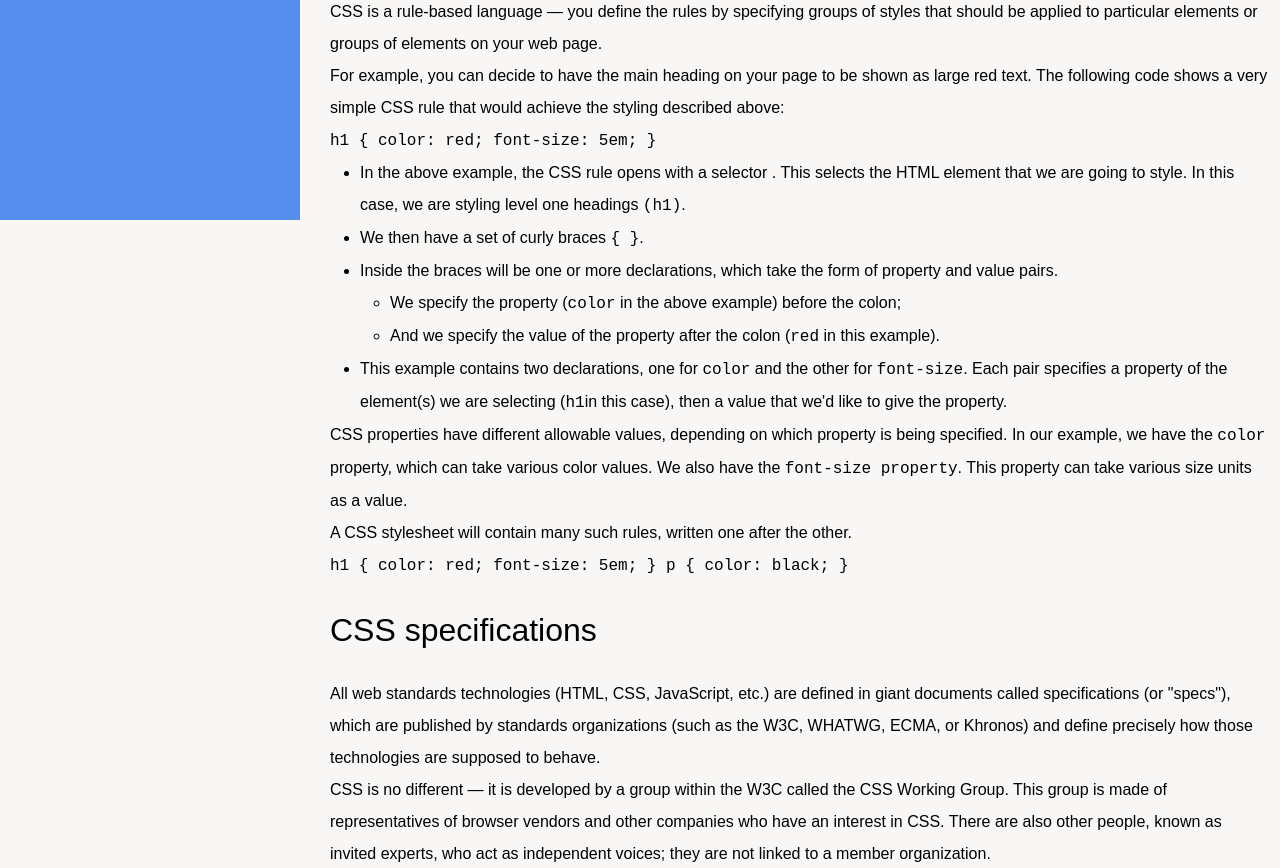
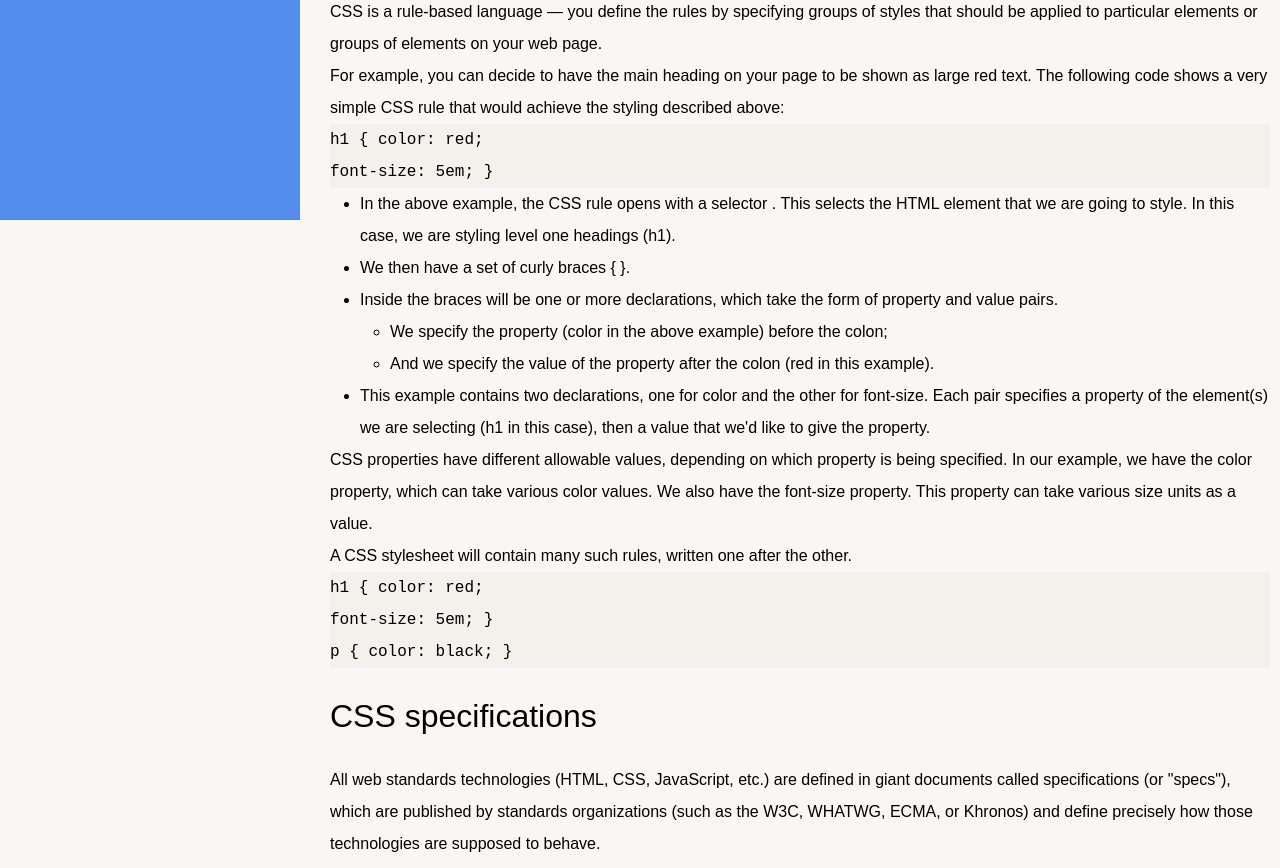
Before and after one commit to JorgeNevesFreitas/technicaldocpage, a plain HTML site: page index.html in a window 1280 px wide. Shown: the part 580-1448 px from the top of the page. Drawn offline with Linux system fonts and the light colour scheme.

Commit message:
commit 3

```diff
--- a/index.html
+++ b/index.html
@@ -79,52 +79,52 @@
           rule that would achieve the styling described above:
         </p>
         <p>
-          <code> h1 { color: red; font-size: 5em; } </code>
+          <code> h1 { color: red;</code>
+          <code>font-size: 5em; } </code>
         </p>
         <ul>
           <li>
             In the above example, the CSS rule opens with a selector . This
             selects the HTML element that we are going to style. In this case,
-            we are styling level one headings <code>(h1)</code>.
+            we are styling level one headings (h1).
           </li>
-          <li>We then have a set of curly braces <code>{ }</code>.</li>
+          <li>We then have a set of curly braces { }.</li>
           <li>
             Inside the braces will be one or more declarations, which take the
             form of property and value pairs.
             <ul>
               <li>
-                We specify the property (<code>color</code> in the above
-                example) before the colon;
+                We specify the property (color in the above example) before the
+                colon;
               </li>
               <li>
-                And we specify the value of the property after the colon (<code
-                  >red</code
-                >
-                in this example).
+                And we specify the value of the property after the colon (red in
+                this example).
               </li>
             </ul>
           </li>
           <li>
-            This example contains two declarations, one for
-            <code>color</code> and the other for <code>font-size</code>. Each
-            pair specifies a property of the element(s) we are selecting
-            (<code>h1</code>in this case), then a value that we'd like to give
+            This example contains two declarations, one for color and the other
+            for font-size. Each pair specifies a property of the element(s) we
+            are selecting (h1 in this case), then a value that we'd like to give
             the property.
           </li>
         </ul>
         <p>
           CSS properties have different allowable values, depending on which
-          property is being specified. In our example, we have the
-          <code>color</code> property, which can take various color values. We
-          also have the <code>font-size property</code>. This property can take
-          various size units as a value.
+          property is being specified. In our example, we have the color
+          property, which can take various color values. We also have the
+          font-size property. This property can take various size units as a
+          value.
         </p>
         <p>
           A CSS stylesheet will contain many such rules, written one after the
           other.
         </p>
         <p>
-          <code> h1 { color: red; font-size: 5em; } p { color: black; } </code>
+          <code> h1 { color: red;</code>
+          <code> font-size: 5em; }</code>
+          <code> p { color: black; } </code>
         </p>
       </section>
 
--- a/style.css
+++ b/style.css
@@ -70,6 +70,15 @@ body {
     margin-left: 30px;
 }
 
+code {
+    background-color: #f3f1eb;
+    display: block;
+    text-align: left;
+   justify-content: center;
+
+
+}
+
 @media (max-width: 768px) {
     #navbar {
        position:absolute;
```
